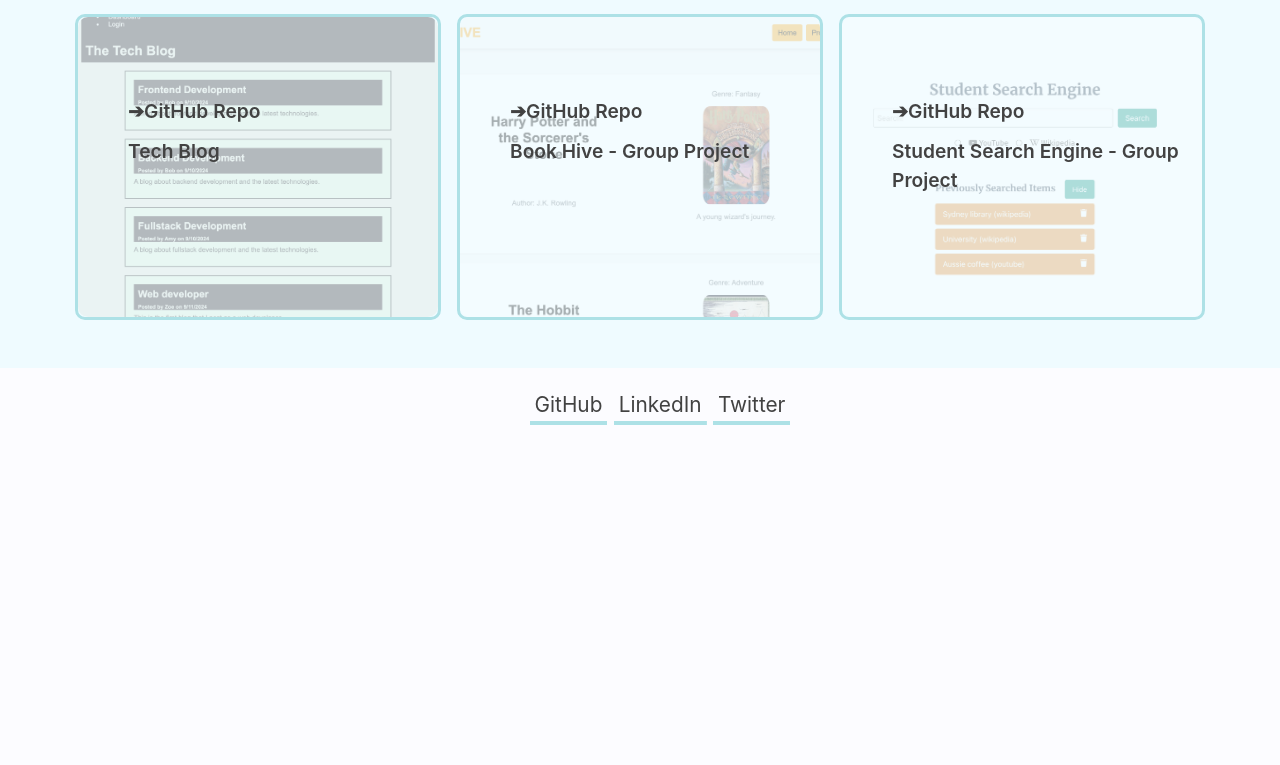
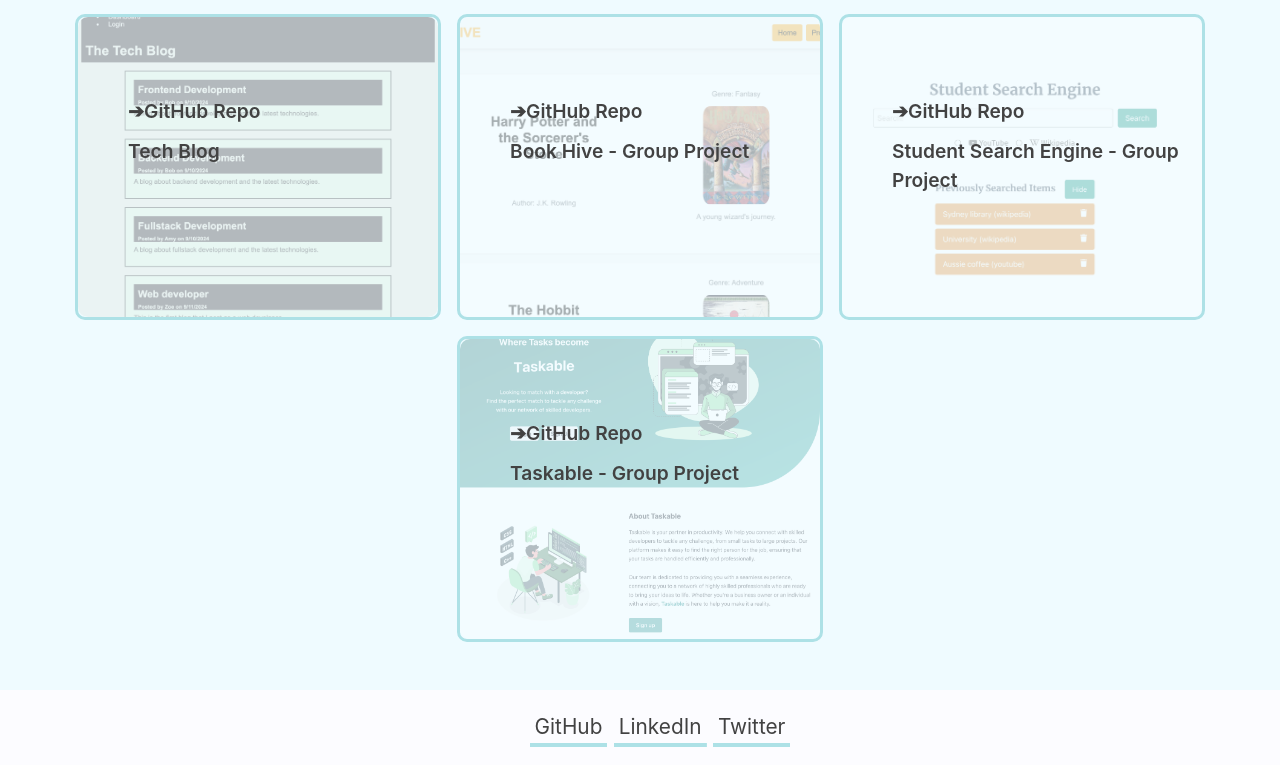
Before and after one commit to Zoooe-Brooo/module-20-challenge-react-portfolio, a React (Vite) app: page /portfolio in a window 1280 px wide. Shown: the part 520-1285 px from the top of the page. Before the commit the page ends 963 px from the top, so only its background shows below. Built offline with nearby package versions, Linux system fonts and the light colour scheme.

Commit message:
Add new group project to portfolio

```diff
--- a/src/pages/PortfolioPage.jsx
+++ b/src/pages/PortfolioPage.jsx
@@ -6,6 +6,7 @@ import WeatherDashboard from '../assets/weather-dashboard-screenshot.png';
 import TechBlog from '../assets/tech-blog-screenshot.png';
 import BookHive from '../assets/book-hive-screenshot.png';
 import StudentSearchEngine from '../assets/student-search-engine-screenshot.png';
+import Taskable from '../assets/taskable-screenshot.png';
 
 const projects = [
     {
@@ -50,6 +51,13 @@ const projects = [
         github: "https://github.com/Zoooe-Brooo/student-search-engine",
         project_id: 6,
     },
+    {
+        image: Taskable,
+        name: "Taskable - Group Project",
+        website: "https://taskable.onrender.com/",
+        github: "https://github.com/Zoooe-Brooo/taskable",
+        project_id: 7,
+    },
 ];
 
 export default function PortfolioPage() {
```
Also changed, not shown: src/assets/taskable-screenshot.png (added).
